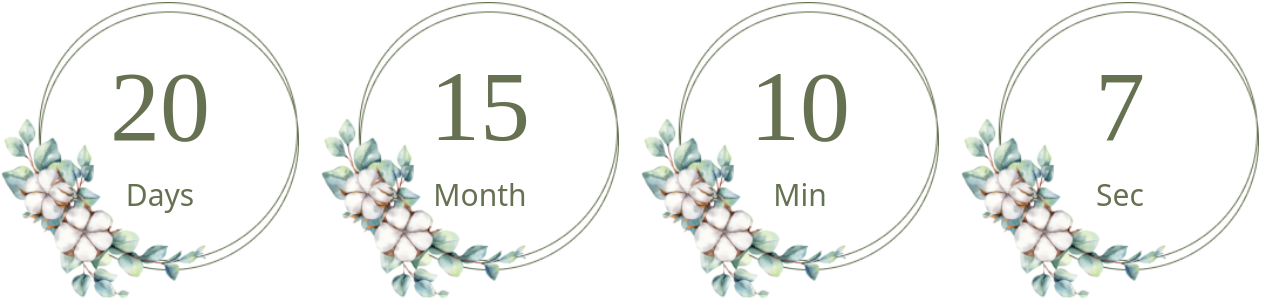
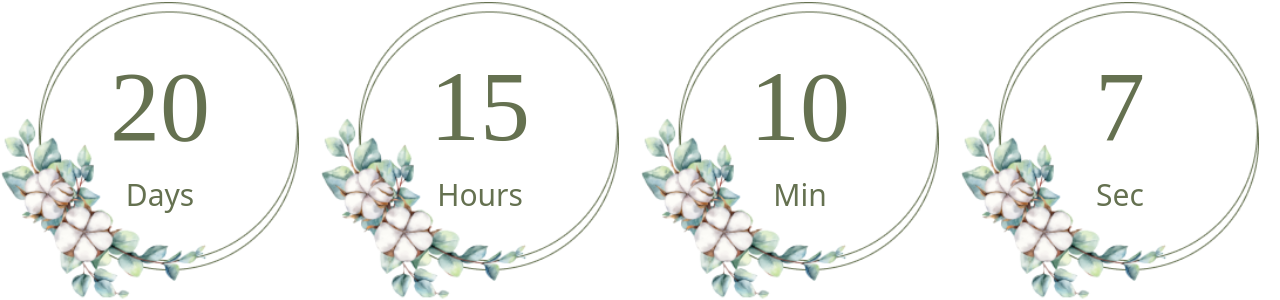
Before and after one commit to kanith716/marriage-portfollio, a React (Create React App) app: page / in a window 1280 px wide. Shown: the part 1048-1348 px from the top of the page. Built offline with nearby package versions, Linux system fonts and the light colour scheme.

Commit message:
Month change

```diff
--- a/src/components/DayCount.js
+++ b/src/components/DayCount.js
@@ -41,7 +41,7 @@ function DayCount() {
                   <div className='text-center round-image p-10 col-span-2 md:col-span-1'>
                       <div>
                           <h2 className='leading-[40px] md:leading-[130px] text-[40px] md:text-[100px] head-font text-[var(--theme-primary-color)] ' id='hoursset'>0</h2>
-                          <span className='text-[var(--theme-primary-color)] text-[30px]'>Month</span>
+                          <span className='text-[var(--theme-primary-color)] text-[30px]'>Hours</span>
                       </div>
                   </div>
                   <div className='text-center round-image p-10 col-span-2 md:col-span-1'>
```
